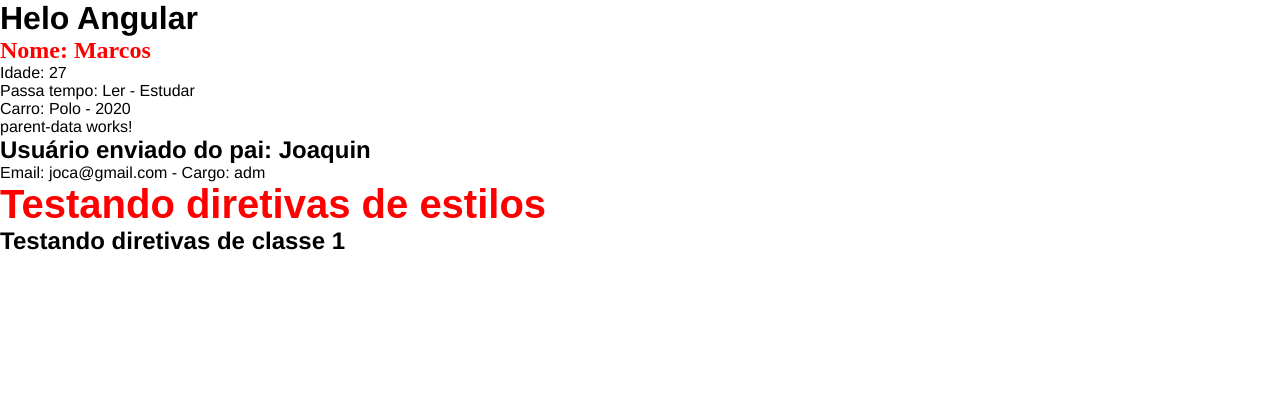
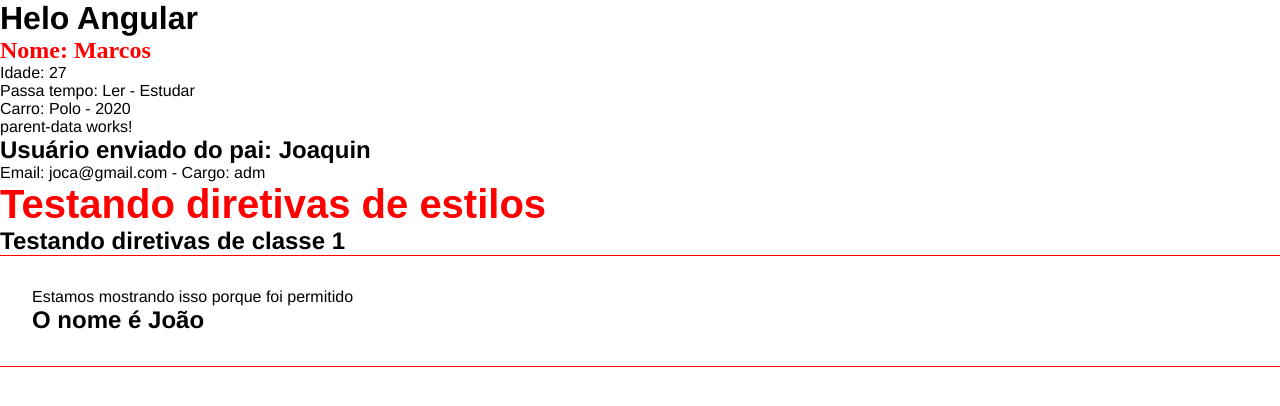
Before and after one commit to marcosalexandria/angular-horadecodar, an Angular app in the folder curso-angular/: page / in a window 1280 px wide. Shown: the top 406 px of the page. Built offline with nearby package versions, Linux system fonts and the light colour scheme.

Commit message:
Curso Angular 13: Renderização condicional - #09

```diff
--- a/curso-angular/src/app/app.component.html
+++ b/curso-angular/src/app/app.component.html
@@ -2,3 +2,4 @@
 <app-first-component></app-first-component>
 <app-parent-data [nome]="nomeUsuario" [dadosUsuario]="dadosUsuraio"></app-parent-data>
 <app-directives></app-directives>
+<app-if-render></app-if-render>
--- a/curso-angular/src/app/app.module.ts
+++ b/curso-angular/src/app/app.module.ts
@@ -6,13 +6,15 @@ import { AppComponent } from './app.component';
 import { FirstComponentComponent } from './components/first-component/first-component.component';
 import { ParentDataComponent } from './components/parent-data/parent-data.component';
 import { DirectivesComponent } from './components/directives/directives.component';
+import { IfRenderComponent } from './components/if-render/if-render.component';
 
 @NgModule({
   declarations: [
     AppComponent,
     FirstComponentComponent,
     ParentDataComponent,
-    DirectivesComponent
+    DirectivesComponent,
+    IfRenderComponent
   ],
   imports: [
     BrowserModule,
--- /dev/null
+++ b/curso-angular/src/app/components/if-render/if-render.component.html
@@ -0,0 +1,14 @@
+<div class="class">
+
+  <!--if com a propredade boleana-->
+  <div *ngIf="canShow">Estamos mostrando isso porque foi permitido</div>
+
+  <!--vendo se a string nome é João, se não chama o componente semNome, o else é opsional-->
+  <h2 *ngIf="nome === 'João'; else semNome">O nome é João</h2>
+  <ng-template #semNome>
+    <div>
+      <h2>Nenhum nome</h2>
+    </div>
+  </ng-template>
+
+</div>
--- /dev/null
+++ b/curso-angular/src/app/components/if-render/if-render.component.ts
@@ -0,0 +1,12 @@
+import { Component } from '@angular/core';
+
+@Component({
+  selector: 'app-if-render',
+  templateUrl: './if-render.component.html',
+  styleUrl: './if-render.component.css'
+})
+export class IfRenderComponent {
+  canShow: boolean = true;
+  nome: string = "João";
+
+}
--- a/curso-angular/src/styles.css
+++ b/curso-angular/src/styles.css
@@ -4,3 +4,10 @@
   padding: 0px;
   font-family: Helvetica;
 }
+
+.class{
+  border-top: 1px solid red;
+  border-bottom: 1px solid red;
+  padding: 2em;
+  margin-bottom: 1em;
+}
```
Also changed, not shown: curso-angular/src/app/components/if-render/if-render.component.css (added), 1 other file (tests, documents, lock files or other folders).
